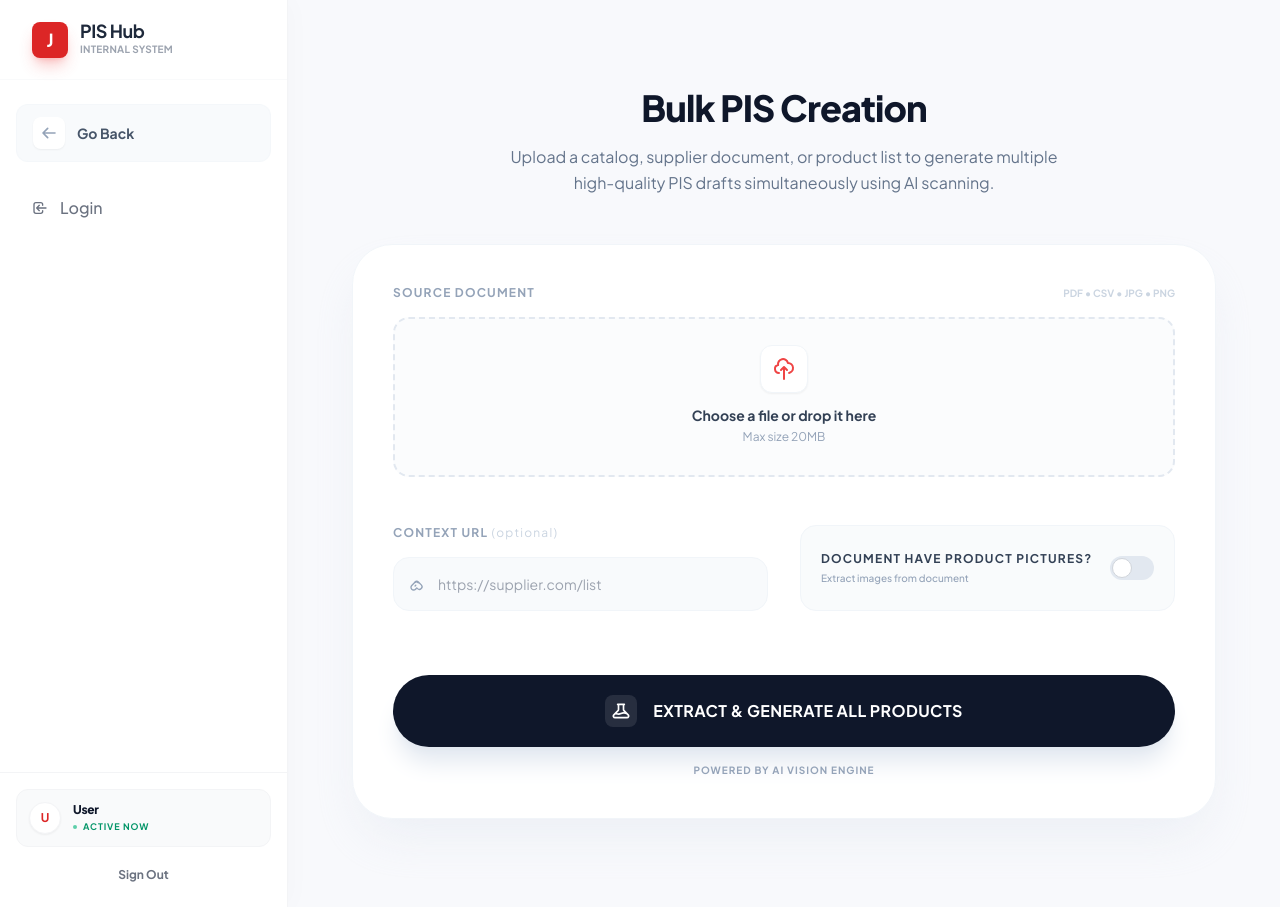
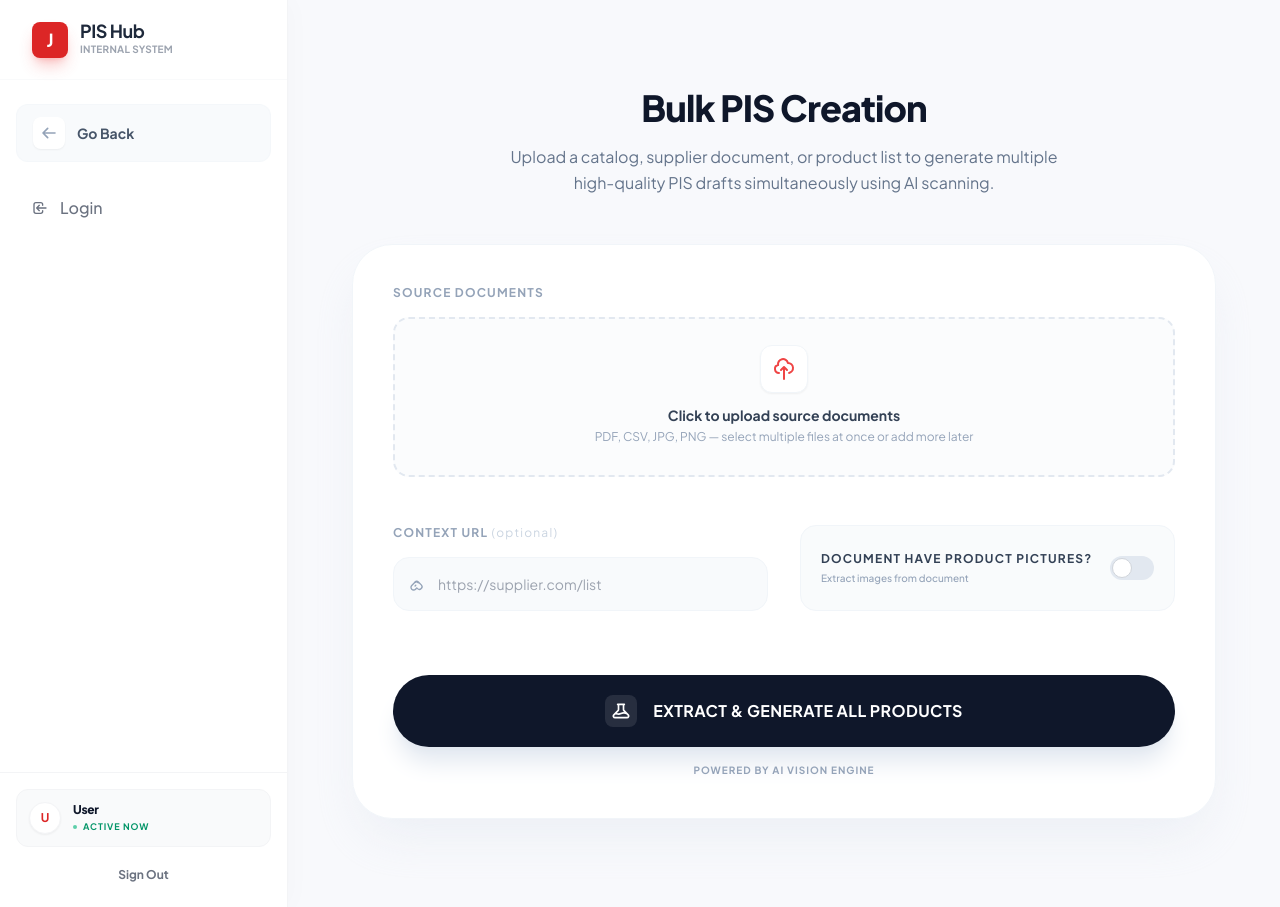
Before and after one commit to Arokium007/Production-Documentation-System-, a Flask app: page /create_bulk in a window 1280 px wide. Run offline with Flask 3, Linux system fonts and the light colour scheme; some libraries are stand-ins or nearby versions.

Commit message:
feat: bulk upload now supports multiple file uploads

```diff
--- a/app.py
+++ b/app.py
@@ -470,16 +470,25 @@ def create_bulk():
 
     if request.method == 'POST':
         supplier_url = request.form.get('supplier_url')
-        ai_file = request.files.get('ai_document')
+        ai_files = request.files.getlist('ai_document')
 
         # --- NEW: Capture toggle value ---
         contains_images = request.form.get('contains_images') == 'on'
 
-        if not ai_file: return "No file uploaded", 400
+        # Save all uploaded files and collect their paths
+        ai_filepaths = []
+        for ai_file in ai_files:
+            if ai_file and ai_file.filename:
+                filename = secure_filename(ai_file.filename)
+                filepath = os.path.join(app.config['UPLOAD_FOLDER'], filename)
+                ai_file.save(filepath)
+                ai_filepaths.append(filepath)
 
-        filename = secure_filename(ai_file.filename)
-        ai_filepath = os.path.join(app.config['UPLOAD_FOLDER'], filename)
-        ai_file.save(ai_filepath)
+        if not ai_filepaths:
+            return "No file uploaded", 400
+
+        # Keep first filepath for PDF scan fallback
+        ai_filepath = ai_filepaths[0]
 
         def generate_bulk_updates():
             yield json.dumps({"progress": 10, "message": "Analyzing Invoice..."}) + "\n"
@@ -489,7 +498,7 @@ def create_bulk():
                 site_data = scrape_url_data(supplier_url)
 
             try:
-                products_list = generate_bulk_pis_data(ai_filepath, site_data)
+                products_list = generate_bulk_pis_data(ai_filepaths, site_data)
                 total_items = len(products_list)
 
                 # Yield the list of product names to the frontend early
--- a/templates/create_bulk.html
+++ b/templates/create_bulk.html
@@ -27,9 +27,12 @@
             <div class="space-y-4">
                 <div class="flex items-center justify-between">
                     <label class="block text-xs font-bold text-slate-400 uppercase tracking-widest">
-                        Source Document
+                        Source Documents
                     </label>
-                    <span class="text-[10px] font-bold text-slate-300">PDF • CSV • JPG • PNG</span>
+                    <span id="doc-count-badge"
+                        class="hidden text-[10px] font-bold text-red-600 bg-red-50 px-2.5 py-1 rounded-full border border-red-100 shadow-sm">
+                        0 Documents Ready
+                    </span>
                 </div>
 
                 <div class="relative group">
@@ -46,14 +49,15 @@
                                         d="M7 16a4 4 0 01-.88-7.903A5 5 0 1115.9 6L16 6a5 5 0 011 9.9M15 13l-3-3m0 0l-3 3m3-3v12" />
                                 </svg>
                             </div>
-                            <p class="mb-1 text-sm text-slate-700 font-bold" id="fileTitle">Choose a file or drop it
-                                here</p>
-                            <p class="text-xs text-slate-400" id="fileSubtitle">Max size 20MB</p>
+                            <p class="mb-1 text-sm text-slate-700 font-bold">Click to upload source documents</p>
+                            <p class="text-xs text-slate-400">PDF, CSV, JPG, PNG — select multiple files at once or add
+                                more later</p>
                         </div>
-                        <input type="file" name="ai_document" id="ai_document" required class="hidden"
-                            onchange="const f = this.files[0]; if(f) { document.getElementById('fileTitle').innerText=f.name; document.getElementById('fileSubtitle').innerText=(f.size/1024/1024).toFixed(2)+' MB'; }">
+                        <input type="file" name="ai_document" id="ai_document" multiple required class="hidden">
                     </label>
                 </div>
+
+                <div id="file-preview-area" class="mt-4 hidden space-y-2"></div>
             </div>
 
             <!-- 2. CONTEXT SECTION -->
@@ -324,9 +328,86 @@
 </style>
 
 <script>
+    // ===== Managed File List =====
+    const docInput = document.getElementById('ai_document');
+    const filePreviewArea = document.getElementById('file-preview-area');
+    const docCountBadge = document.getElementById('doc-count-badge');
+    let managedFiles = [];
+
+    docInput.addEventListener('change', function () {
+        const newFiles = Array.from(this.files);
+        newFiles.forEach(f => {
+            if (!managedFiles.some(existing => existing.name === f.name && existing.size === f.size)) {
+                managedFiles.push(f);
+            }
+        });
+        renderFilePreviews();
+        syncInputFiles();
+    });
+
+    function renderFilePreviews() {
+        if (managedFiles.length === 0) {
+            filePreviewArea.classList.add('hidden');
+            docCountBadge.classList.add('hidden');
+            docInput.setAttribute('required', 'required');
+            return;
+        }
+
+        docInput.removeAttribute('required');
+        filePreviewArea.classList.remove('hidden');
+        docCountBadge.classList.remove('hidden');
+        docCountBadge.textContent = `${managedFiles.length} Document${managedFiles.length > 1 ? 's' : ''} Ready`;
+        filePreviewArea.innerHTML = '';
+
+        managedFiles.forEach((file, index) => {
+            const fileSize = (file.size / 1024 / 1024).toFixed(2) + ' MB';
+            const ext = file.name.split('.').pop().toUpperCase();
+            const html = `
+            <div class="flex items-center justify-between bg-white border border-slate-100 rounded-xl px-4 py-3 shadow-sm">
+                <div class="flex items-center gap-3">
+                    <div class="w-10 h-10 bg-red-50 rounded-lg flex items-center justify-center">
+                        <span class="text-[10px] font-black text-red-500">${ext}</span>
+                    </div>
+                    <div>
+                        <p class="text-sm font-bold text-slate-800 truncate max-w-xs">${file.name}</p>
+                        <p class="text-[10px] font-bold text-red-400 uppercase tracking-widest">${fileSize}</p>
+                    </div>
+                </div>
+                <button type="button" onclick="removeFile(${index})" class="w-10 h-10 flex items-center justify-center text-slate-400 hover:text-red-600 hover:bg-white rounded-xl transition-all">
+                    <svg class="w-5 h-5" fill="none" stroke="currentColor" viewBox="0 0 24 24"><path stroke-linecap="round" stroke-linejoin="round" stroke-width="2" d="M6 18L18 6M6 6l12 12"/></svg>
+                </button>
+            </div>
+            `;
+            filePreviewArea.insertAdjacentHTML('beforeend', html);
+        });
+    }
+
+    function removeFile(index) {
+        managedFiles.splice(index, 1);
+        renderFilePreviews();
+        syncInputFiles();
+    }
+
+    function syncInputFiles() {
+        const dt = new DataTransfer();
+        managedFiles.forEach(f => dt.items.add(f));
+        docInput.files = dt.files;
+    }
+
+    // ===== Form Submission =====
     async function submitForm(e) {
         const form = e.target;
         const formData = new FormData(form);
+
+        // Replace native file list with managed files
+        formData.delete('ai_document');
+        managedFiles.forEach(f => formData.append('ai_document', f));
+
+        if (managedFiles.length === 0) {
+            alert('Please upload at least one document.');
+            return;
+        }
+
         const alpineData = Alpine.$data(form);
 
         alpineData.isProcessing = true;
```
Also changed, not shown: utils/ai_generation.py (+27 -8 lines).
